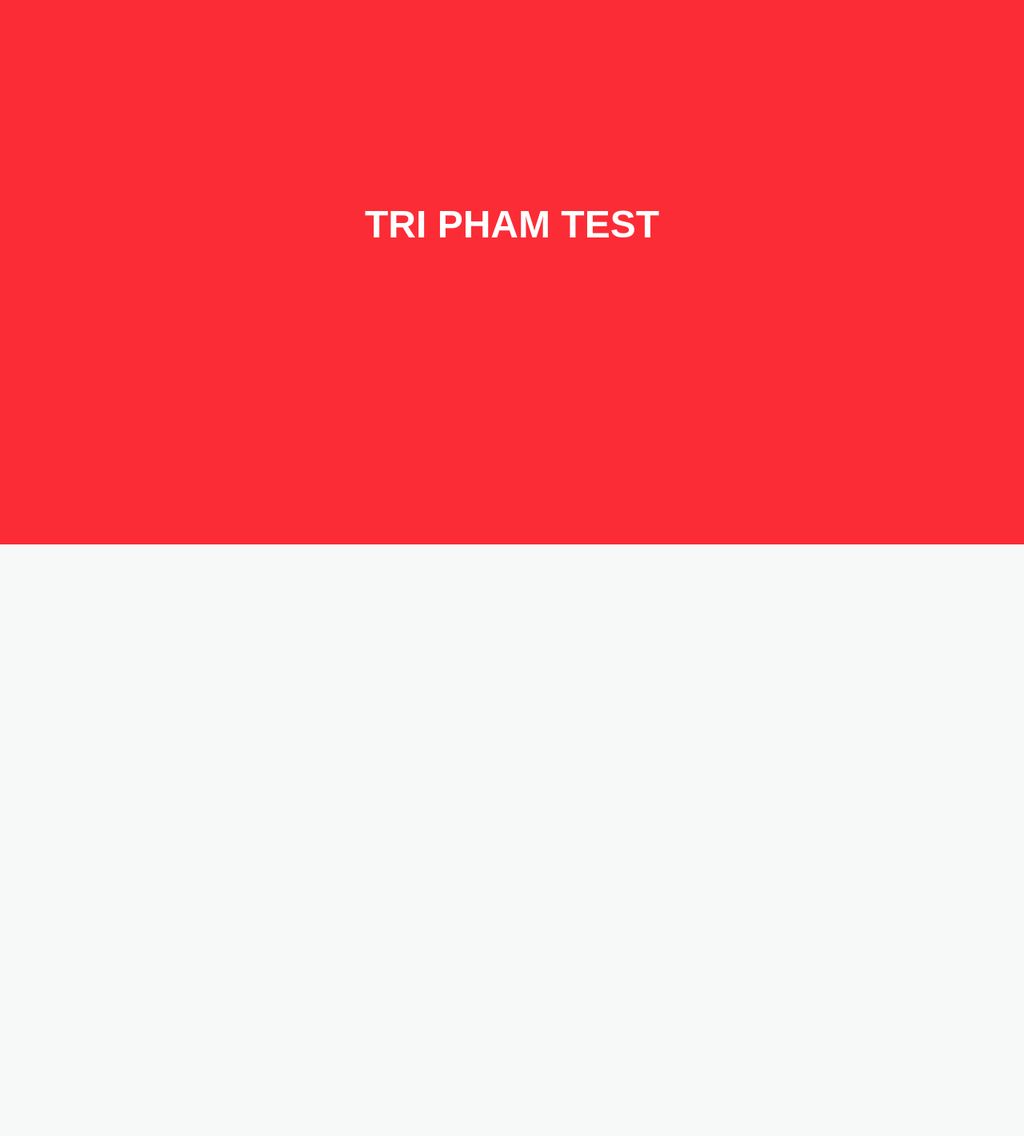
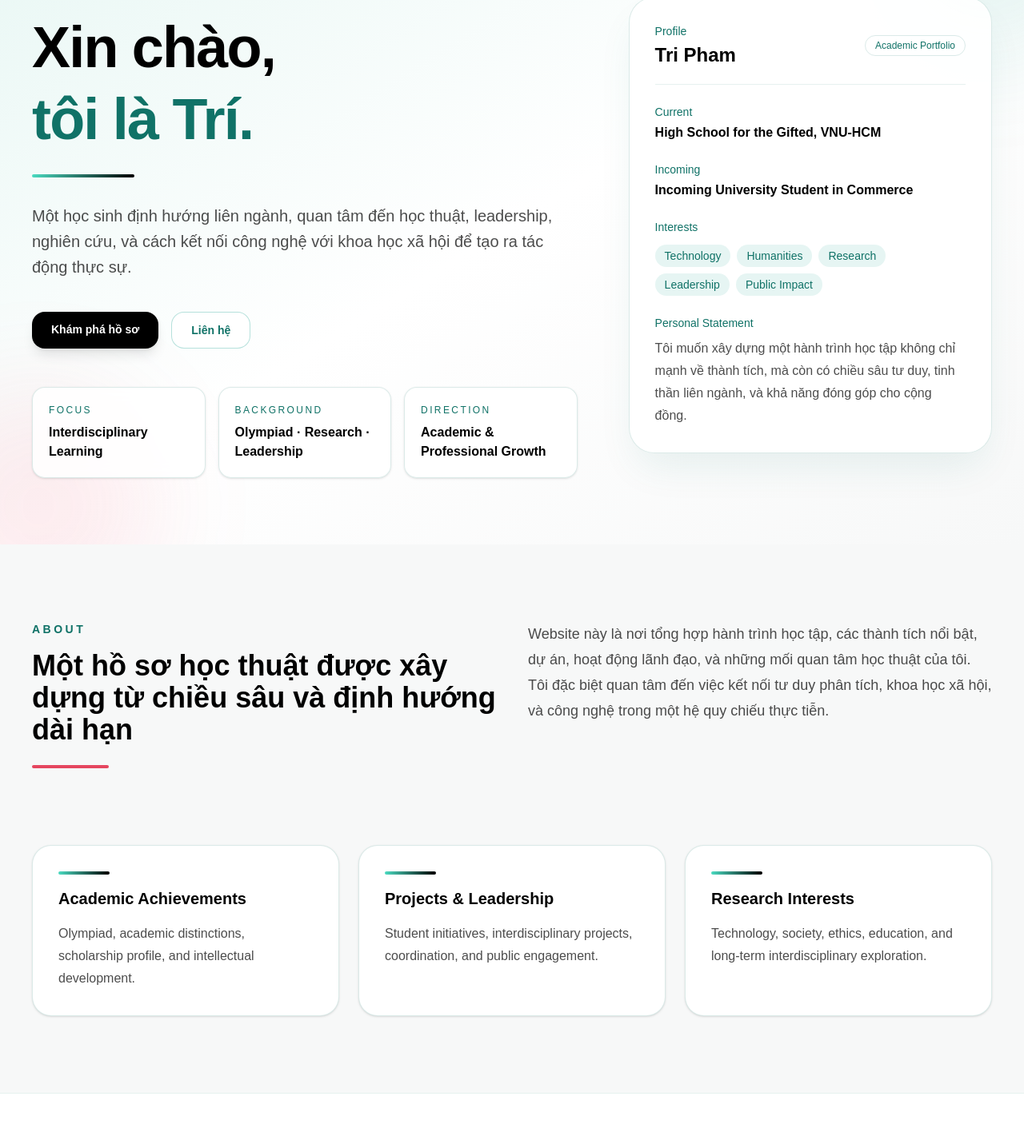
Before and after one commit to pqptri/phamtri-site, a Next.js app: page / in a window 1280 px wide. Shown: the part 119-1540 px from the top of the page at 80% size. Before the commit the page ends 800 px from the top, so only its background shows below. Built offline with nearby package versions, Linux system fonts and the light colour scheme.

Commit message:
Update homepage

```diff
--- a/app/page.tsx
+++ b/app/page.tsx
@@ -1,8 +1,218 @@
-console.log("PAGE TSX MOI DA CHAY");
 export default function Home() {
+  const interests = [
+    "Technology",
+    "Humanities",
+    "Research",
+    "Leadership",
+    "Public Impact",
+  ];
+
+  const cards = [
+    {
+      label: "Focus",
+      title: "Interdisciplinary Learning",
+    },
+    {
+      label: "Background",
+      title: "Olympiad · Research · Leadership",
+    },
+    {
+      label: "Direction",
+      title: "Academic & Professional Growth",
+    },
+  ];
+
+  const sections = [
+    {
+      title: "Academic Achievements",
+      text: "Olympiad, academic distinctions, scholarship profile, and intellectual development.",
+    },
+    {
+      title: "Projects & Leadership",
+      text: "Student initiatives, interdisciplinary projects, coordination, and public engagement.",
+    },
+    {
+      title: "Research Interests",
+      text: "Technology, society, ethics, education, and long-term interdisciplinary exploration.",
+    },
+  ];
+
   return (
-    <main className="min-h-screen flex items-center justify-center bg-red-500 text-white text-5xl font-bold">
-      TRI PHAM TEST
+    <main className="min-h-screen bg-[#f7f8f8] text-black">
+      <section className="relative overflow-hidden">
+        <div className="absolute inset-0 bg-gradient-to-br from-[#e8f7f4] via-white to-[#f7f8f8]" />
+        <div className="absolute -top-24 -right-24 h-72 w-72 rounded-full bg-[#0e9b8c]/10 blur-3xl" />
+        <div className="absolute -bottom-24 -left-24 h-72 w-72 rounded-full bg-[#e5465f]/10 blur-3xl" />
+
+        <div className="relative mx-auto flex min-h-screen max-w-7xl items-center px-6 py-20 md:px-10">
+          <div className="grid items-center gap-16 lg:grid-cols-[1.2fr_0.8fr]">
+            <div>
+              <p className="mb-5 inline-block rounded-full border border-[#107267]/20 bg-white/75 px-4 py-1.5 text-xs font-medium uppercase tracking-[0.25em] text-[#107267] backdrop-blur">
+                Personal Academic Website
+              </p>
+
+              <h1 className="max-w-4xl text-5xl font-bold leading-tight tracking-tight md:text-7xl">
+                Xin chào,
+                <span className="block text-[#107267]">tôi là Trí.</span>
+              </h1>
+
+              <div className="mt-6 h-1 w-32 rounded-full bg-[linear-gradient(90deg,#4adac0,#000000)]" />
+
+              <p className="mt-8 max-w-2xl text-lg leading-8 text-black/70 md:text-xl">
+                Một học sinh định hướng liên ngành, quan tâm đến học thuật,
+                leadership, nghiên cứu, và cách kết nối công nghệ với khoa học
+                xã hội để tạo ra tác động thực sự.
+              </p>
+
+              <div className="mt-10 flex flex-wrap gap-4">
+                <a
+                  href="#about"
+                  className="rounded-2xl bg-black px-6 py-3 text-sm font-semibold text-white shadow-lg shadow-black/10 transition hover:-translate-y-0.5 hover:bg-[#107267]"
+                >
+                  Khám phá hồ sơ
+                </a>
+                <a
+                  href="#contact"
+                  className="rounded-2xl border border-[#0e9b8c]/30 bg-white px-6 py-3 text-sm font-semibold text-[#107267] transition hover:-translate-y-0.5 hover:border-[#0e9b8c] hover:bg-[#0e9b8c]/5"
+                >
+                  Liên hệ
+                </a>
+              </div>
+
+              <div className="mt-12 grid gap-4 sm:grid-cols-3">
+                {cards.map((card) => (
+                  <div
+                    key={card.label}
+                    className="rounded-2xl border border-[#107267]/15 bg-white/85 p-5 shadow-sm backdrop-blur transition hover:-translate-y-1 hover:shadow-md"
+                  >
+                    <p className="text-xs uppercase tracking-[0.2em] text-[#107267]">
+                      {card.label}
+                    </p>
+                    <p className="mt-2 text-base font-semibold">{card.title}</p>
+                  </div>
+                ))}
+              </div>
+            </div>
+
+            <div className="relative">
+              <div className="rounded-[2rem] border border-[#107267]/15 bg-white/90 p-8 shadow-2xl shadow-[#107267]/10">
+                <div className="flex items-center justify-between border-b border-[#107267]/10 pb-5">
+                  <div>
+                    <p className="text-sm text-[#107267]">Profile</p>
+                    <h2 className="mt-1 text-2xl font-bold">Tri Pham</h2>
+                  </div>
+                  <div className="rounded-full border border-[#107267]/15 px-3 py-1 text-xs font-medium text-[#107267]">
+                    Academic Portfolio
+                  </div>
+                </div>
+
+                <div className="space-y-6 pt-6">
+                  <div>
+                    <p className="text-sm text-[#107267]">Current</p>
+                    <p className="mt-1 text-base font-semibold">
+                      High School for the Gifted, VNU-HCM
+                    </p>
+                  </div>
+
+                  <div>
+                    <p className="text-sm text-[#107267]">Incoming</p>
+                    <p className="mt-1 text-base font-semibold">
+                      Incoming University Student in Commerce
+                    </p>
+                  </div>
+
+                  <div>
+                    <p className="text-sm text-[#107267]">Interests</p>
+                    <div className="mt-3 flex flex-wrap gap-2">
+                      {interests.map((item) => (
+                        <span
+                          key={item}
+                          className="rounded-full bg-[#0e9b8c]/10 px-3 py-1 text-sm text-[#107267]"
+                        >
+                          {item}
+                        </span>
+                      ))}
+                    </div>
+                  </div>
+
+                  <div>
+                    <p className="text-sm text-[#107267]">Personal Statement</p>
+                    <p className="mt-2 leading-7 text-black/70">
+                      Tôi muốn xây dựng một hành trình học tập không chỉ mạnh về
+                      thành tích, mà còn có chiều sâu tư duy, tinh thần liên
+                      ngành, và khả năng đóng góp cho cộng đồng.
+                    </p>
+                  </div>
+                </div>
+              </div>
+            </div>
+          </div>
+        </div>
+      </section>
+
+      <section id="about" className="mx-auto max-w-7xl px-6 py-24 md:px-10">
+        <div className="grid gap-10 lg:grid-cols-2">
+          <div>
+            <p className="text-sm font-semibold uppercase tracking-[0.25em] text-[#107267]">
+              About
+            </p>
+            <h2 className="mt-4 text-3xl font-bold md:text-4xl">
+              Một hồ sơ học thuật được xây dựng từ chiều sâu và định hướng dài hạn
+            </h2>
+            <div className="mt-6 h-1 w-24 rounded-full bg-[#e5465f]" />
+          </div>
+          <div>
+            <p className="text-lg leading-8 text-black/70">
+              Website này là nơi tổng hợp hành trình học tập, các thành tích nổi
+              bật, dự án, hoạt động lãnh đạo, và những mối quan tâm học thuật của
+              tôi. Tôi đặc biệt quan tâm đến việc kết nối tư duy phân tích, khoa
+              học xã hội, và công nghệ trong một hệ quy chiếu thực tiễn.
+            </p>
+          </div>
+        </div>
+      </section>
+
+      <section className="mx-auto max-w-7xl px-6 pb-24 md:px-10">
+        <div className="grid gap-6 md:grid-cols-3">
+          {sections.map((section) => (
+            <div
+              key={section.title}
+              className="rounded-3xl border border-[#107267]/15 bg-white p-8 shadow-sm transition hover:-translate-y-1 hover:shadow-md"
+            >
+              <div className="mb-4 h-1 w-16 rounded-full bg-[linear-gradient(90deg,#4adac0,#000000)]" />
+              <h3 className="text-xl font-semibold">{section.title}</h3>
+              <p className="mt-4 leading-7 text-black/70">{section.text}</p>
+            </div>
+          ))}
+        </div>
+      </section>
+
+      <section id="contact" className="border-t border-[#107267]/10 bg-white">
+        <div className="mx-auto max-w-7xl px-6 py-12 md:px-10">
+          <div className="flex flex-col gap-4 md:flex-row md:items-center md:justify-between">
+            <div>
+              <h3 className="text-2xl font-bold">Let’s connect</h3>
+              <p className="mt-2 text-black/70">
+                Kết nối để trao đổi về học thuật, dự án, hoặc các cơ hội hợp tác.
+              </p>
+            </div>
+            <div className="flex gap-3">
+              <a
+                href="#"
+                className="rounded-2xl border border-[#0e9b8c]/30 px-5 py-3 text-sm font-medium text-[#107267] transition hover:bg-[#0e9b8c]/5"
+              >
+                LinkedIn
+              </a>
+              <a
+                href="#"
+                className="rounded-2xl bg-black px-5 py-3 text-sm font-medium text-white transition hover:bg-[#107267]"
+              >
+                Email
+              </a>
+            </div>
+          </div>
+        </div>
+      </section>
     </main>
   );
 }
```
